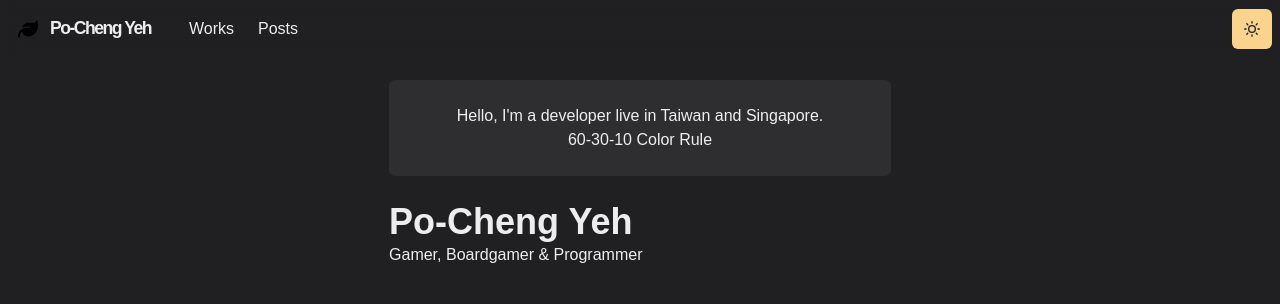
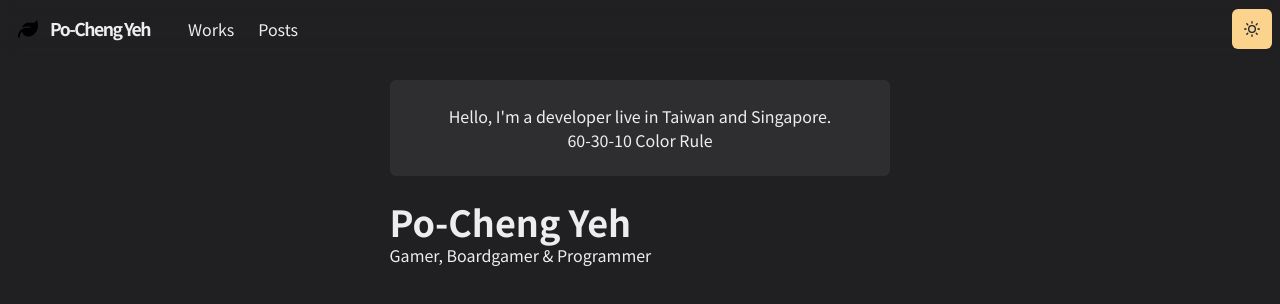
Before and after one commit to blp100/Po-Cheng-Yeh-Site, a Next.js app: page / in a window 1280 px wide. Shown: the top 304 px of the page. Built offline with nearby package versions, Linux system fonts and the light colour scheme.

Commit message:
fix: fix the fonts style issue

```diff
--- a/components/fonts.js
+++ b/components/fonts.js
@@ -1,11 +1,9 @@
 import { Global } from "@emotion/react";
 
-const Fonts = () => {
+const Fonts = () => (
   <Global
-    styles={`
-      @import url("https://fonts.googleapis.com/css2?family=Noto+Sans+TC:wght@100;300;400;500;700;900&display=swap");
-    `}
-  />;
-};
+    styles={`@import url("https://fonts.googleapis.com/css2?family=Noto+Sans+TC:wght@100;300;400;500;700;900&display=swap");`}
+  />
+);
 
 export default Fonts;
```
